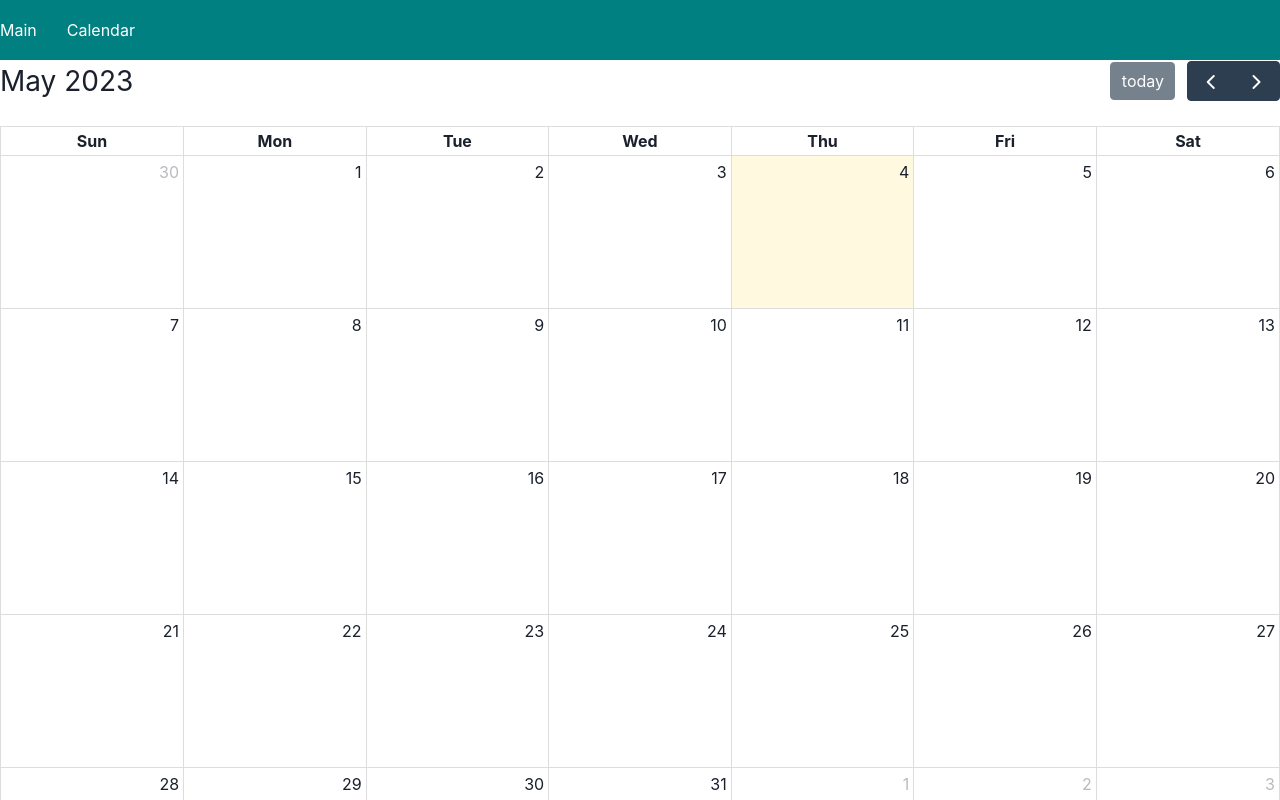
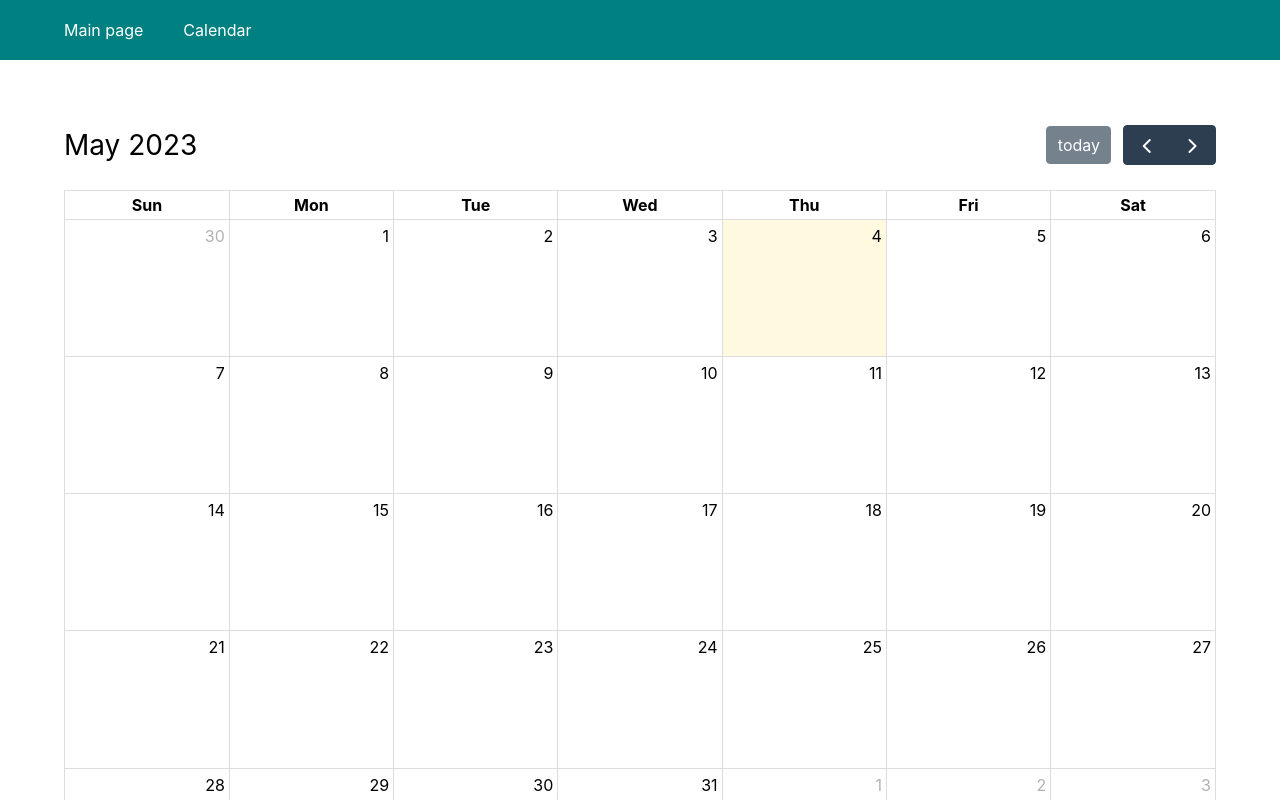
Before and after one commit to smlkit/todo, a React (Vite) app: page /calendar in a window 1280 px wide. Shown: the top 800 px of the page. Built offline with nearby package versions, Linux system fonts and the light colour scheme; no server answers; the database is empty.

Commit message:
filter events into groups  by presence of due date

```diff
--- a/package.json
+++ b/package.json
@@ -19,6 +19,7 @@
     "@fullcalendar/interaction": "^6.1.6",
     "@fullcalendar/react": "^6.1.6",
     "@reduxjs/toolkit": "^1.9.5",
+    "@types/styled-components": "^5.1.26",
     "axios": "^1.4.0",
     "firebase": "^9.21.0",
     "framer-motion": "^10.12.7",
@@ -29,7 +30,8 @@
     "react-dom": "^18.2.0",
     "react-redux": "^8.0.5",
     "react-router-dom": "^6.11.0",
-    "sort-by": "^1.2.0"
+    "sort-by": "^1.2.0",
+    "styled-components": "^5.3.10"
   },
   "devDependencies": {
     "@types/react": "^18.0.28",
--- a/src/components/Navbar.tsx
+++ b/src/components/Navbar.tsx
@@ -1,5 +1,7 @@
 import { Outlet, useNavigate } from "react-router-dom";
 import { Box, Link } from "@chakra-ui/react";
+import { Wrapper } from "../styles/styledComponents/Wrapper";
+import { Container } from "../styles/styledComponents/Container";
 
 const Navbar = () => {
   const navigate = useNavigate();
@@ -14,9 +16,14 @@ const Navbar = () => {
         flexDirection="row"
         gap="30px"
         alignItems="center"
+        justifyContent="center"
       >
-        <Link onClick={() => navigate("/")}>Main</Link>
-        <Link onClick={() => navigate("/calendar")}>Calendar</Link>
+        <Container>
+          <Link onClick={() => navigate("/")} pr={10}>
+            Main page
+          </Link>
+          <Link onClick={() => navigate("/calendar")}>Calendar</Link>
+        </Container>
       </Box>
       <Outlet />
     </>
--- a/src/core/store/todoSlice.ts
+++ b/src/core/store/todoSlice.ts
@@ -10,7 +10,7 @@ export interface Todo {
   isDone: boolean;
   id: string;
   createdDate: number;
-  dueDate: string;
+  dueDate: string | null;
   finishedDate: string | null;
 }
 
@@ -144,7 +144,6 @@ export const patchTodo = createAsyncThunk<void, PatchTodoArgs, { rejectValue: st
     try {
       const itemDoc = doc(db, "todos", item.id);
       await updateDoc(itemDoc, item);
-      console.log("patch");
     } catch (error) {
       console.log(error);
       return rejectWithValue("unknown error");
@@ -155,5 +154,17 @@ export const patchTodo = createAsyncThunk<void, PatchTodoArgs, { rejectValue: st
 const selfSelector = (state: RootState) => state.todos;
 export const fetchTodoListSelector = createSelector(selfSelector, (state) => state.fetchTodoList);
 export const fetchOneTodoSelector = createSelector(selfSelector, (state) => state.fetchOneTodo);
+export const filterTodosSelector = createSelector(fetchTodoListSelector, ({ data, ...other }) => {
+  const withDate: Todo[] = [];
+  const withoutDate: Todo[] = [];
+  data.forEach((el) => {
+    if (el.dueDate) {
+      withDate.push(el);
+    } else {
+      withoutDate.push(el);
+    }
+  });
+  return { ...other, withDate, withoutDate };
+});
 
 export default todosSlice.reducer;
--- a/src/main.tsx
+++ b/src/main.tsx
@@ -4,9 +4,28 @@ import "./index.css";
 import { store } from "./core/store/store";
 import { Provider } from "react-redux";
 import { ChakraProvider } from "@chakra-ui/react";
+import { extendTheme } from "@chakra-ui/react";
+
+const theme = extendTheme({
+  styles: {
+    global: {
+      body: {
+        bg: "FFF2F2",
+        color: "2B3A55",
+      },
+    },
+    components: {
+      Button: {
+        baseStyle: {
+          bg: "#7286D3",
+        },
+      },
+    },
+  },
+});
 
 ReactDOM.createRoot(document.getElementById("root") as HTMLElement).render(
-  <ChakraProvider>
+  <ChakraProvider theme={theme}>
     <Provider store={store}>
       <App />
     </Provider>
--- a/src/pages/CalendarPage/index.tsx
+++ b/src/pages/CalendarPage/index.tsx
@@ -2,43 +2,63 @@ import { useEffect } from "react";
 import { useSelector } from "react-redux";
 import { useNavigate } from "react-router-dom";
 import { useThunkDispatch } from "../../core/store/store";
-import { fetchTodoList, fetchTodoListSelector, patchTodo } from "../../core/store/todoSlice";
+import {
+  fetchTodoList,
+  fetchTodoListSelector,
+  patchTodo,
+  filterTodosSelector,
+} from "../../core/store/todoSlice";
 import FullCalendar from "@fullcalendar/react";
 import dayGridPlugin from "@fullcalendar/daygrid";
 import {
   CustomContentGenerator,
   EventContentArg,
   EventDropArg,
+  EventInput,
   EventSourceInput,
 } from "@fullcalendar/core/index.js";
-import interactionPlugin, { Draggable } from "@fullcalendar/interaction";
-import { Text } from "@chakra-ui/react";
+import interactionPlugin from "@fullcalendar/interaction";
+import { Text, Box } from "@chakra-ui/react";
+import { Wrapper } from "../../styles/styledComponents/Wrapper";
+import { Container } from "../../styles/styledComponents/Container";
+import moment from "moment";
 
 const renderFunc: CustomContentGenerator<EventContentArg> = function (eventInfo) {
   return (
-    <div style={{ width: "100%", backgroundColor: eventInfo.backgroundColor }}>
+    <Box width="100%" backgroundColor={eventInfo.backgroundColor} borderRadius="5px" padding="5px">
       <Text color="white">{eventInfo.timeText}</Text>
       <Text as="b" color="white" fontSize="md">
         {eventInfo.event.title}
       </Text>
-    </div>
+    </Box>
   );
 };
 
 const CalendarPage = () => {
   const navigate = useNavigate();
   const dispatch = useThunkDispatch();
-  const { data: todos, status, error } = useSelector(fetchTodoListSelector);
+  const { withDate, withoutDate, status, error } = useSelector(filterTodosSelector);
 
-  const events: EventSourceInput = todos.map((el) => {
+  const events: EventInput[] = withDate.map((el) => {
     return {
       editable: !el.isDone,
       title: el.title,
-      start: el.dueDate,
+      start: moment(el.dueDate).toDate(),
+      id: el.id,
+      backgroundColor: el.isDone ? "darkgrey" : "teal",
+    };
+  });
+  console.log(events);
+
+  const externalEvents: EventInput[] = withoutDate.map((el) => {
+    return {
+      editable: !el.isDone,
+      title: el.title,
       id: el.id,
       backgroundColor: el.isDone ? "red" : "teal",
     };
   });
+  console.log(externalEvents);
 
   useEffect(() => {
     dispatch(fetchTodoList());
@@ -54,7 +74,8 @@ const CalendarPage = () => {
   };
 
   return (
-    <div>
+    <Wrapper>
+      <Container>
         <FullCalendar
           plugins={[dayGridPlugin, interactionPlugin]}
           initialView="dayGridMonth"
@@ -67,7 +88,8 @@ const CalendarPage = () => {
           eventColor="red"
           eventClick={(info) => navigate(`/${info.event.id}`)}
         />
-    </div>
+      </Container>
+    </Wrapper>
   );
 };
 
--- a/src/pages/TodoListPage/index.tsx
+++ b/src/pages/TodoListPage/index.tsx
@@ -17,7 +17,7 @@ const TodoPage = () => {
   }, []);
 
   const onAdd = () => {
-    if (newTodoTitle && newTodoDate) {
+    if (newTodoTitle) {
       const newTodo = { title: newTodoTitle, dueDate: newTodoDate };
       dispatch(addTodo(newTodo));
       dispatch(fetchTodoList());
@@ -71,7 +71,6 @@ const TodoPage = () => {
             isLoading={status === StatusOfRequestEnum.LOADING ? true : false}
             width="100px"
             onClick={onAdd}
-            colorScheme="teal"
             size="sm"
           >
             Add
--- a/src/pages/TodoPage/index.tsx
+++ b/src/pages/TodoPage/index.tsx
@@ -6,6 +6,8 @@ import { fetchOneTodo, fetchOneTodoSelector, patchTodo } from "../../core/store/
 import { Box, Input, Text, Button } from "@chakra-ui/react";
 import { StatusOfRequestEnum } from "../../core/types/StatusOfRequestEnum";
 import moment from "moment";
+import { Wrapper } from "../../styles/styledComponents/Wrapper";
+import { Container } from "../../styles/styledComponents/Container";
 
 const TodoPage = () => {
   const navigate = useNavigate();
@@ -23,7 +25,7 @@ const TodoPage = () => {
   }, []);
 
   useEffect(() => {
-    if (todo && status === StatusOfRequestEnum.SUCCESS) {
+    if (todo && todo.dueDate && status === StatusOfRequestEnum.SUCCESS) {
       setNewTodoDate(todo.dueDate);
       setNewTodoTitle(todo.title);
     }
@@ -37,24 +39,37 @@ const TodoPage = () => {
   };
 
   return (
-    <Box>
-      <Text as="b">Change todo</Text>
+    <Wrapper>
+      <Box
+        p="40px"
+        width="500px"
+        borderWidth="1px"
+        borderRadius="lg"
+        display="flex"
+        alignItems="center"
+        flexDirection="column"
+      >
+        <Text as="b" pb={5} fontSize="xl">
+          Change todo details
+        </Text>
         {todo && (
           <>
-          <Input value={newTodoTitle} onChange={(e) => setNewTodoTitle(e.target.value)} />
+            <Input value={newTodoTitle} onChange={(e) => setNewTodoTitle(e.target.value)} mb={5} />
             <Input
               placeholder="Select Date and Time"
-            size="sm"
+              size="md"
               type="datetime-local"
               value={moment(newTodoDate).format("YYYY-MM-DDThh:mm")}
               onChange={(e) => setNewTodoDate(e.target.value)}
+              mb={5}
             />
-          <Button width="100px" onClick={onUpdate} colorScheme="teal" size="sm">
+            <Button width="100px" onClick={onUpdate} colorScheme="teal" size="md">
               Update
             </Button>
           </>
         )}
       </Box>
+    </Wrapper>
   );
 };
 
--- /dev/null
+++ b/src/styles/styledComponents/Container.tsx
@@ -0,0 +1,6 @@
+import styled from "styled-components";
+
+export const Container = styled.div`
+  width: 90%;
+  max-width: 1200px;
+`;
--- /dev/null
+++ b/src/styles/styledComponents/Wrapper.tsx
@@ -0,0 +1,9 @@
+import styled from "styled-components";
+
+export const Wrapper = styled.section`
+  padding: 4em 0;
+  display: flex;
+  flex-direction: column;
+  align-items: center;
+  justify-content: center;
+`;
```
Also changed, not shown: 1 other file (tests, documents, lock files or other folders). Lines whose indentation alone changed are shown as unchanged.
